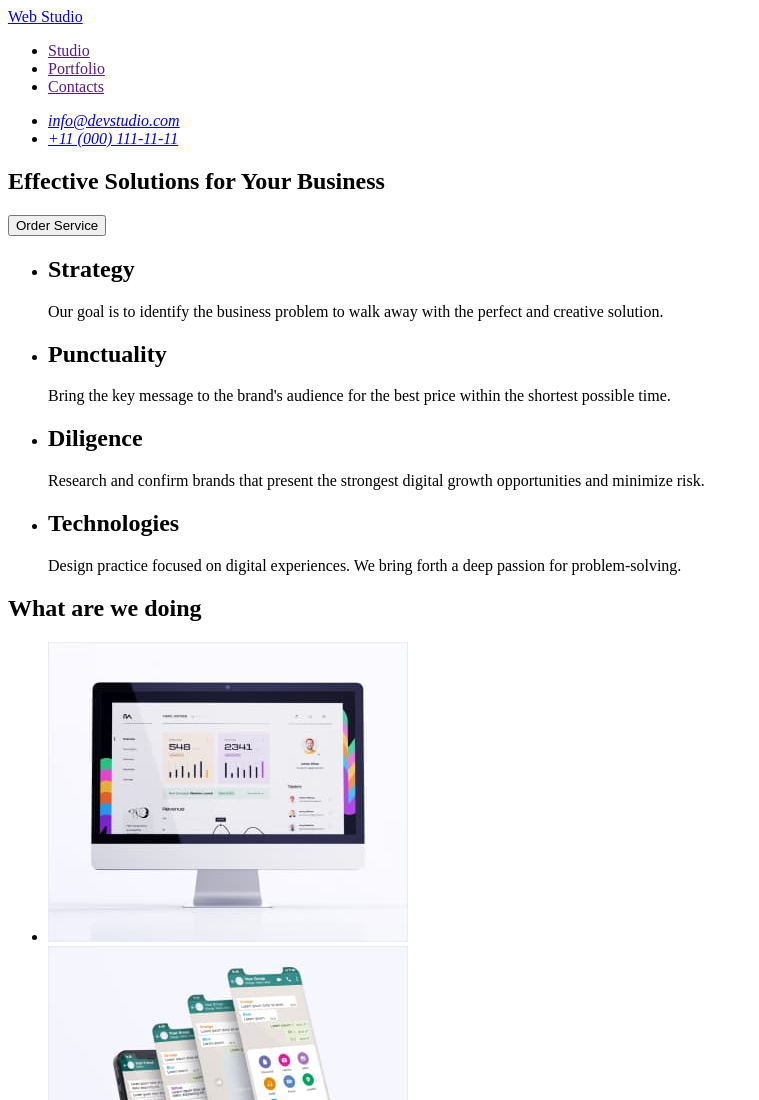
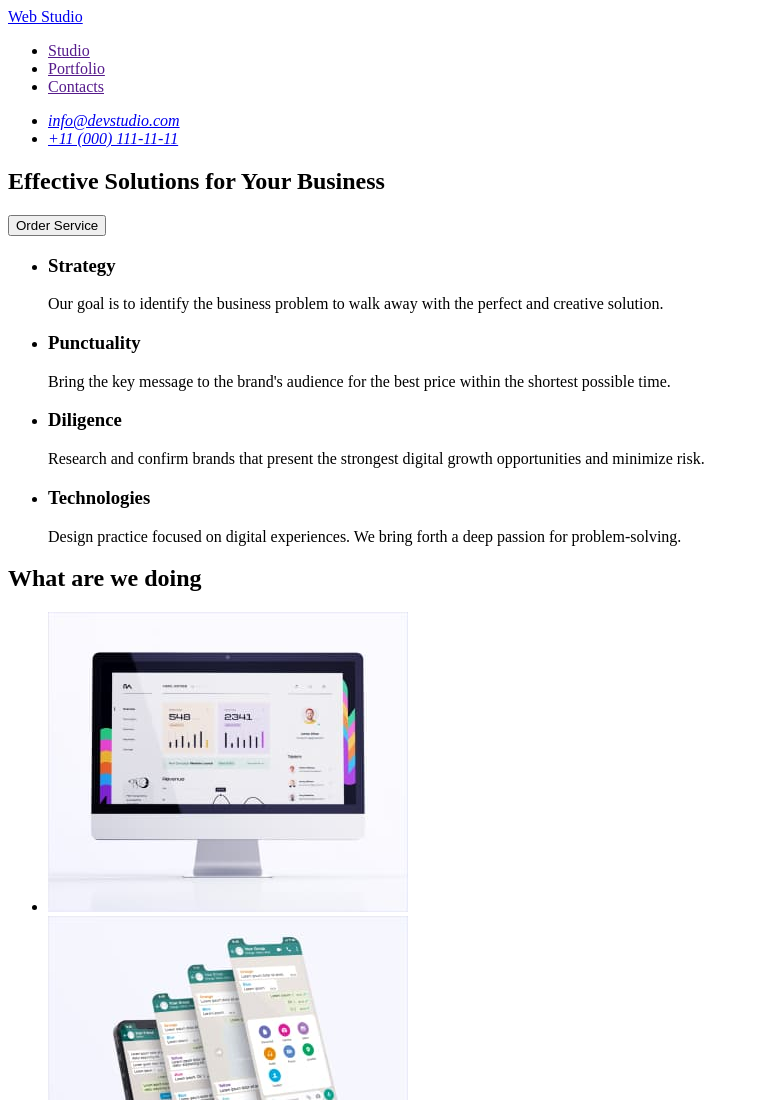
Before and after one commit to Oksana0812/goit-markup-hw-01, a plain HTML site: page index.html in a window 1280 px wide. Shown: the top 1100 px of the page, without its empty margins (0-759 px from the left). Drawn offline with Linux system fonts and the light colour scheme.

Commit message:
update index.html

```diff
--- a/index.html
+++ b/index.html
@@ -10,7 +10,7 @@
 
 <body>
     <header>
-        <nav class="header-nav">
+        <nav>
             <a href="./index.html"> Web Studio</a>
 
             <ul>
@@ -34,25 +34,26 @@
         </section>
 
         <section>
+            <h2 hidden>Advantages</h2>
             <ul>
                 <li>
-                    <h2>Strategy</h2>
+                    <h3>Strategy</h3>
                     <p>Our goal is to identify the business
                         problem to walk away with the perfect and creative solution.</p>
                 </li>
                 <li>
-                    <h2>Punctuality</h2>
+                    <h3>Punctuality</h3>
                     <p>Bring the key message to the brand's audience for the best price within the shortest possible
                         time.
                     </p>
                 </li>
                 <li>
-                    <h2>Diligence</h2>
+                    <h3>Diligence</h3>
                     <p>Research and confirm brands that present the strongest digital growth opportunities and minimize
                         risk.</p>
                 </li>
                 <li>
-                    <h2>Technologies</h2>
+                    <h3>Technologies</h3>
                     <p>Design practice focused on digital experiences. We bring forth a deep passion for
                         problem-solving.
                     </p>
```
